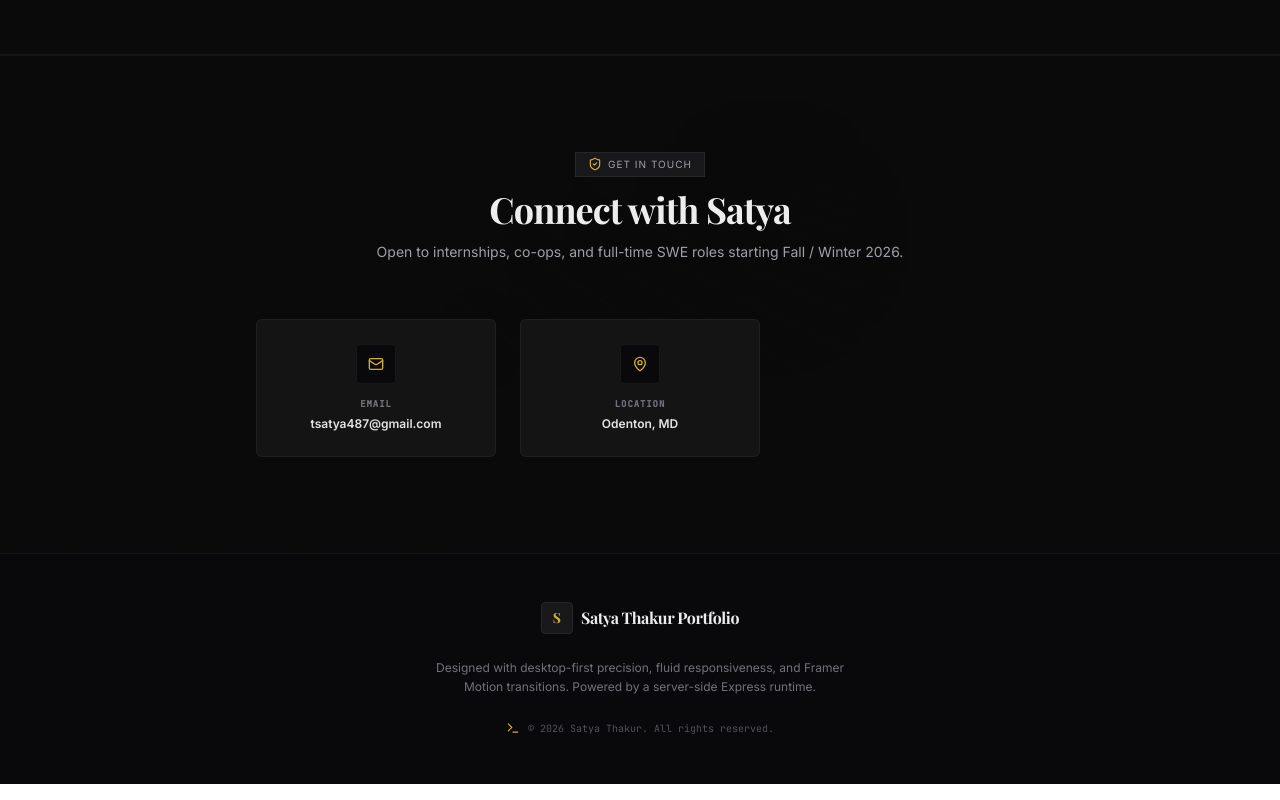
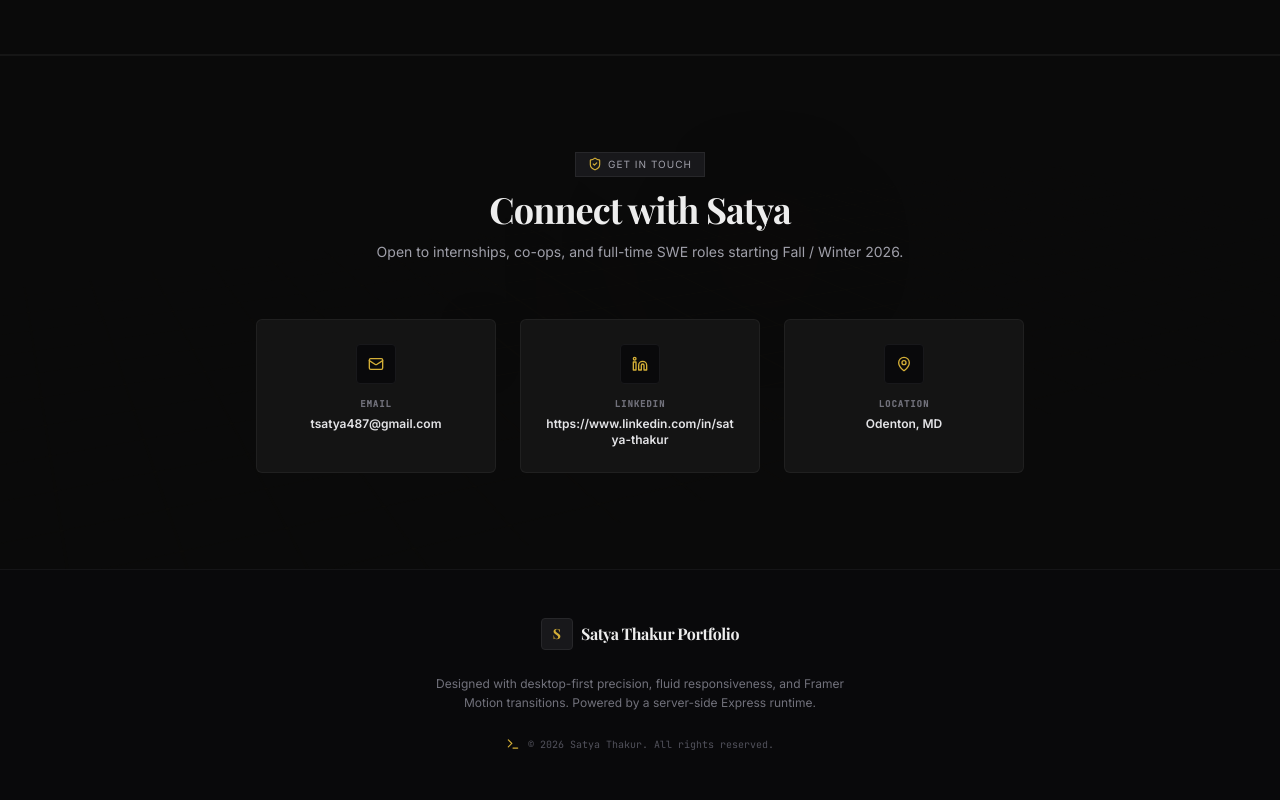
Before and after one commit to SdThakur/Profile, a React (Vite) app: page / in a window 1280 px wide. Shown: the part 8642-9442 px from the top of the page. Built offline with nearby package versions, Linux system fonts and the light colour scheme; a web font is replaced by a local one.

Commit message:
Add LinkedIn contact option to Contact component

```diff
--- a/src/components/Contact.tsx
+++ b/src/components/Contact.tsx
@@ -1,6 +1,6 @@
 import React from 'react';
 import { motion } from 'motion/react';
-import { Mail, MapPin, Phone, ShieldCheck } from 'lucide-react';
+import { Mail, MapPin, Linkedin, ShieldCheck } from 'lucide-react';
 import { personalInfo } from '../data';
 
 function ThreeDGridBackground() {
@@ -32,6 +32,12 @@ export default function Contact() {
       label: 'Email',
       value: personalInfo.email,
       href: `mailto:${personalInfo.email}`,
+    },
+    {
+      icon: Linkedin,
+      label: 'LinkedIn',
+      value: 'https://www.linkedin.com/in/satya-thakur',
+      href: personalInfo.linkedin,
     },
     {
       icon: MapPin,
@@ -84,7 +90,12 @@ export default function Contact() {
                   {label}
                 </span>
                 {href ? (
-                  <a href={href} className="text-zinc-200 text-xs font-semibold hover:text-gold transition-colors block break-all">
+                  <a
+                    href={href}
+                    target={label === 'LinkedIn' ? '_blank' : undefined}
+                    rel={label === 'LinkedIn' ? 'noopener noreferrer' : undefined}
+                    className="text-zinc-200 text-xs font-semibold hover:text-gold transition-colors block break-all"
+                  >
                     {value}
                   </a>
                 ) : (
```
